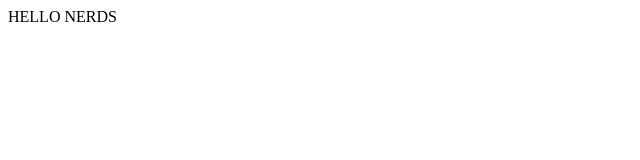
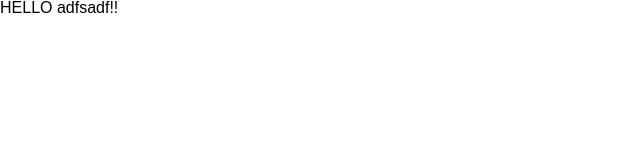
Before and after one commit to thv92/ow-app, a React app: page / in a window 1280 px wide. Shown: the top 160 px of the page, without its empty margins (0-640 px from the left). Built offline with nearby package versions, Linux system fonts and the light colour scheme.

Commit message:
Base setup complete for now: Added HMR, HTMLWebpack plugin, created more directories, and css/style/file loaders

```diff
--- a/index.html
+++ /dev/null
@@ -1,11 +0,0 @@
-<!DOCTYPE html>
-<html lang="en">
-    <head>
-        <meta charset="UTF-8">
-        <title>OW DB</title>
-    </head>
-    <body>
-        <div id="root"></div>
-        <script type="text/javascript" src="./dist/bundle.js"></script>
-    </body>
-</html>
--- /dev/null
+++ b/public/index.html
@@ -0,0 +1,12 @@
+<!DOCTYPE html>
+<html lang="en">
+    <head>
+        <link rel="stylesheet" href="./src/css/reset.css"/>
+        <link href="https://fonts.googleapis.com/css?family=Roboto+Condensed:400,700" rel="stylesheet">
+        <meta charset="UTF-8">
+        <title>Overwatch App</title>
+    </head>
+    <body>
+        <div id="root"></div>
+    </body>
+</html>
--- /dev/null
+++ b/src/css/reset.css
@@ -0,0 +1,51 @@
+/* http://meyerweb.com/eric/tools/css/reset/
+   v2.0 | 20110126
+   License: none (public domain)
+*/
+
+html, body, div, span, applet, object, iframe,
+h1, h2, h3, h4, h5, h6, p, blockquote, pre,
+a, abbr, acronym, address, big, cite, code,
+del, dfn, em, img, ins, kbd, q, s, samp,
+small, strike, strong, sub, sup, tt, var,
+b, u, i, center,
+dl, dt, dd, ol, ul, li,
+fieldset, form, label, legend,
+table, caption, tbody, tfoot, thead, tr, th, td,
+article, aside, canvas, details, embed,
+figure, figcaption, footer, header, hgroup,
+menu, nav, output, ruby, section, summary,
+time, mark, audio, video {
+	margin: 0;
+	padding: 0;
+	border: 0;
+	font-size: 100%;
+	font: inherit;
+	vertical-align: baseline;
+}
+/* HTML5 display-role reset for older browsers */
+article, aside, details, figcaption, figure,
+footer, header, hgroup, menu, nav, section {
+	display: block;
+}
+body {
+	line-height: 1;
+	margin: 0;
+	padding: 0;
+	font-family: 'Roboto-Condensed', sans-serif;
+}
+ol, ul {
+	list-style: none;
+}
+blockquote, q {
+	quotes: none;
+}
+blockquote:before, blockquote:after,
+q:before, q:after {
+	content: '';
+	content: none;
+}
+table {
+	border-collapse: collapse;
+	border-spacing: 0;
+}
--- a/index.js
+++ b/src/index.js
@@ -2,6 +2,6 @@ import React from 'react';
 import ReactDOM from 'react-dom';
 
 ReactDOM.render(
-            <div>HELLO NERDS</div>,
+            <div>HELLO adfsadf!!</div>,
                 document.getElementById("root")
 );
--- /dev/null
+++ b/webpack.config.dev.js
@@ -0,0 +1,110 @@
+const path = require('path');
+const HtmlWebpackPlugin = require('html-webpack-plugin');
+const webpack = require('webpack');
+const CaseSensitivePathsPlugin = require('case-sensitive-paths-webpack-plugin');
+
+module.exports = {
+    mode: 'development',
+    entry: './src/index.js',
+    output: {
+        path: path.resolve(__dirname, 'dist'),
+        filename: 'bundle.js',
+        publicPath: '/'
+    },
+    devServer: {
+        hot: true
+    },
+    module: {
+        rules: [
+            {
+                oneOf: [
+                        // "url" loader works like "file" loader except that it embeds assets
+                        // smaller than specified limit in bytes as data URLs to avoid requests.
+                        // A missing `test` is equivalent to a match.
+                        {
+                            test: [/\.bmp$/, /\.gif$/, /\.jpe?g$/, /\.png$/],
+                            loader: require.resolve('url-loader'),
+                            options: {
+                            limit: 10000,
+                            name: 'static/media/[name].[hash:8].[ext]',
+                            },
+                        },
+                        {
+                            test: /\.js$/,
+                            loader: ['babel-loader'],
+                            exclude: /node_modules/
+                        },
+                        // "postcss" loader applies autoprefixer to our CSS.
+                        // "css" loader resolves paths in CSS and adds assets as dependencies.
+                        // "style" loader turns CSS into JS modules that inject <style> tags.
+                        // In production, we use a plugin to extract that CSS to a file, but
+                        // in development "style" loader enables hot editing of CSS.
+                        {
+                            test: /\.css$/,
+                            use: [
+                                require.resolve('style-loader'),
+                                {
+                                    loader: require.resolve('css-loader'),
+                                    options: {
+                                    importLoaders: 1,
+                                    modules: true,
+                                    localIdentName: '[name]_[local]_[hash:base64]'
+                                    },
+                                },
+                                {
+                                    loader: require.resolve('postcss-loader'),
+                                    options: {
+                                    // Necessary for external CSS imports to work
+                                    // https://github.com/facebookincubator/create-react-app/issues/2677
+                                    ident: 'postcss',
+                                    plugins: () => [
+                                        require('postcss-flexbugs-fixes'),
+                                        autoprefixer({
+                                        browsers: [
+                                            '>1%',
+                                            'last 4 versions',
+                                            'Firefox ESR',
+                                            'not ie < 9', // React doesn't support IE8 anyway
+                                        ],
+                                        flexbox: 'no-2009',
+                                        }),
+                                    ],
+                                    },
+                                },
+                            ],
+                        },
+                        {
+                            // "file" loader makes sure those assets get served by WebpackDevServer.
+                            // When you `import` an asset, you get its (virtual) filename.
+                            // In production, they would get copied to the `build` folder.
+                            // This loader doesn't use a "test" so it will catch all modules
+                            // that fall through the other loaders.
+                            // Exclude `js` files to keep "css" loader working as it injects
+                            // its runtime that would otherwise processed through "file" loader.
+                            // Also exclude `html` and `json` extensions so they get processed
+                            // by webpacks internal loaders.
+                            exclude: [/\.(js|jsx|mjs)$/, /\.html$/, /\.json$/],
+                            loader: require.resolve('file-loader'),
+                            options: {
+                            name: 'static/media/[name].[hash:8].[ext]',
+                            },
+                        },
+                    ]
+            },
+
+        ],
+
+
+    },
+    plugins: [
+        new HtmlWebpackPlugin({
+            inject: true,
+            template: './public/index.html',
+            options: {
+                'title': 'OW DB APP COOL'
+            }
+        }),
+        new webpack.HotModuleReplacementPlugin(),
+        new CaseSensitivePathsPlugin(),
+    ],
+};
--- a/webpack.dev.config.js
+++ /dev/null
@@ -1,21 +0,0 @@
-const path = require('path')
-
-module.exports = {
-    mode: 'development',
-    entry: './index.js',
-    output: {
-        path: path.resolve(__dirname, 'dist'),
-        filename: 'bundle.js'
-    },
-    module: {
-        rules: [
-            {
-                test: /\.js$/,
-                loader: ['babel-loader'],
-                exclude: /node_modules/
-            }
-        ]
-
-
-    }
-};
```
Also changed, not shown: package.json (+11 -2 lines), src/App.js (added), 2 other files (tests, documents, lock files or other folders).
